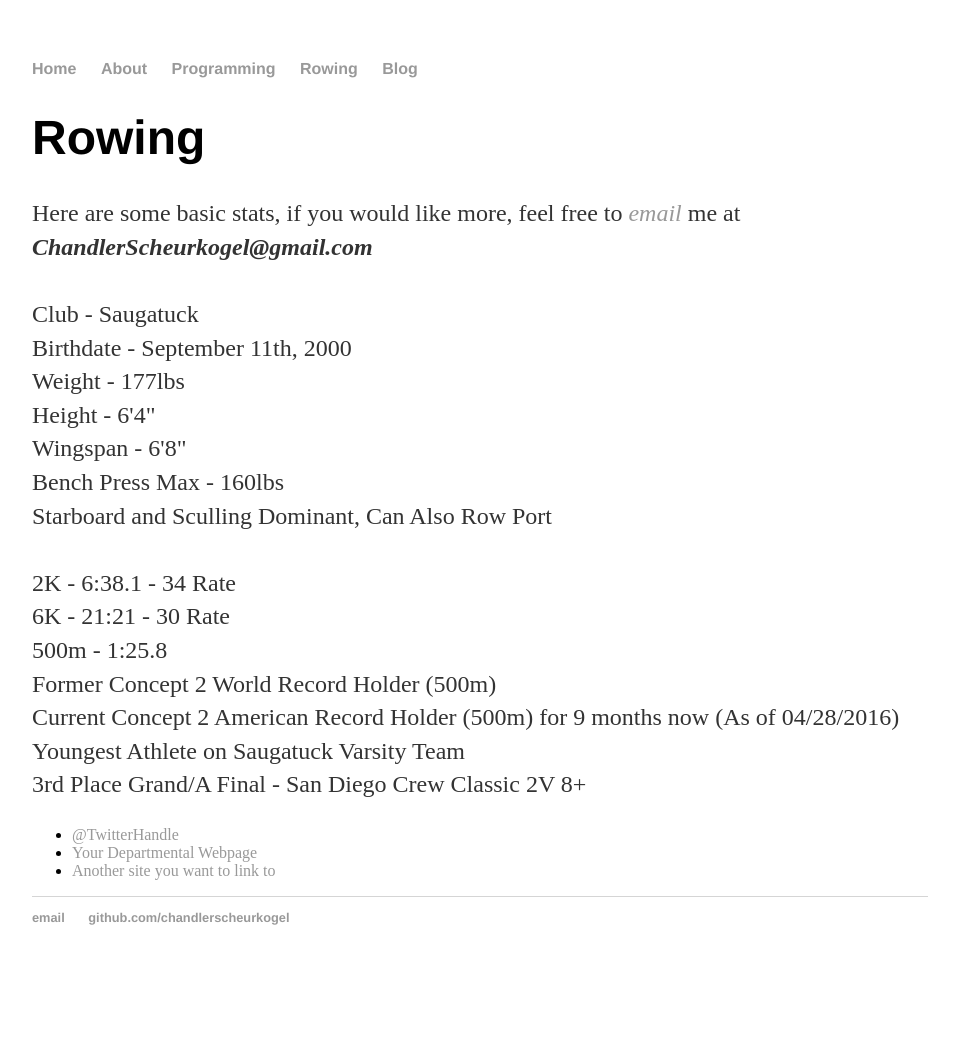
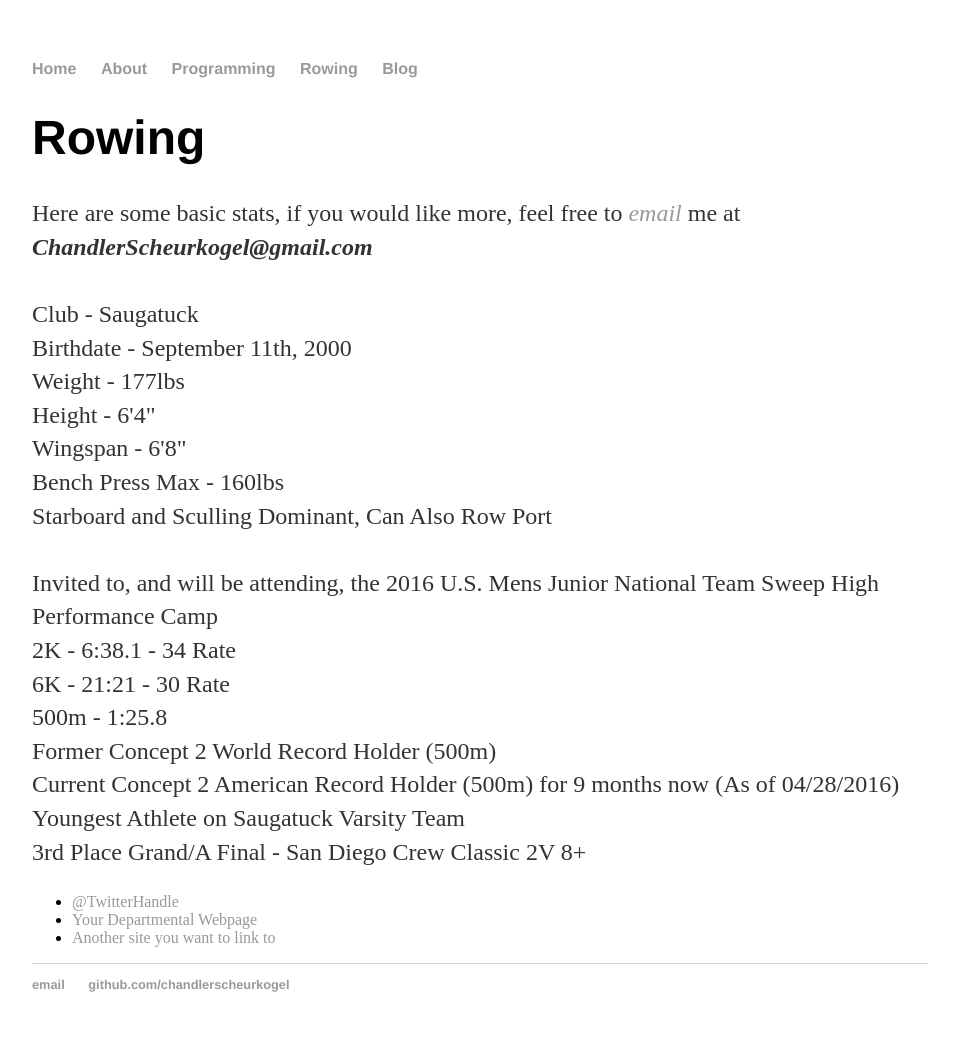
Before and after one commit to ChandlerScheurkogel/ChandlerScheurkogel.github.io, a Jekyll site: the page built from rowing/index.html, in a window 1280 px wide. Shown: the whole page, without its empty margins (160-1119 px from the left). Built offline with Jekyll 4.4.1, drawn with Linux system fonts in a browser that asks for light colours; nearby versions of some CDN libraries; library files that are not in the unit come from our copies; before the commit the page ends 985 px from its top, so only the background shows below that.

Commit message:
Update index.html

```diff
--- a/rowing/index.html
+++ b/rowing/index.html
@@ -6,7 +6,7 @@ title: Rowing History
 		<div class="rowing">
 			<h1>Rowing</h1>
 
-			<p>Here are some basic stats, if you would like more, feel free to <a href="mailto:chandlerscheurkogel@gmail.com"><i>email</i></a> me at <b><i>ChandlerScheurkogel@gmail.com</i></b><BR> <BR> Club - Saugatuck<BR>Birthdate - September 11th, 2000<BR>Weight - 177lbs<BR>Height - 6'4"<BR>Wingspan - 6'8"<BR>Bench Press Max - 160lbs<BR>Starboard and Sculling Dominant, Can Also Row Port<BR><BR>2K - 6:38.1 - 34 Rate<BR>6K - 21:21 - 30 Rate<BR>500m - 1:25.8<BR>Former Concept 2 World Record Holder (500m)<BR>Current Concept 2 American Record Holder (500m) for 9 months now (As of 04/28/2016)<BR>Youngest Athlete on Saugatuck Varsity Team<BR>3rd Place Grand/A Final - San Diego Crew Classic 2V 8+<BR></p>
+			<p>Here are some basic stats, if you would like more, feel free to <a href="mailto:chandlerscheurkogel@gmail.com"><i>email</i></a> me at <b><i>ChandlerScheurkogel@gmail.com</i></b><BR> <BR> Club - Saugatuck<BR>Birthdate - September 11th, 2000<BR>Weight - 177lbs<BR>Height - 6'4"<BR>Wingspan - 6'8"<BR>Bench Press Max - 160lbs<BR>Starboard and Sculling Dominant, Can Also Row Port<BR><BR>Invited to, and will be attending, the 2016 U.S. Mens Junior National Team Sweep High Performance Camp<BR>2K - 6:38.1 - 34 Rate<BR>6K - 21:21 - 30 Rate<BR>500m - 1:25.8<BR>Former Concept 2 World Record Holder (500m)<BR>Current Concept 2 American Record Holder (500m) for 9 months now (As of 04/28/2016)<BR>Youngest Athlete on Saugatuck Varsity Team<BR>3rd Place Grand/A Final - San Diego Crew Classic 2V 8+<BR></p>
 
 			<ul class="contacts">
 				<li><a href="#">@TwitterHandle</a></li>
```
